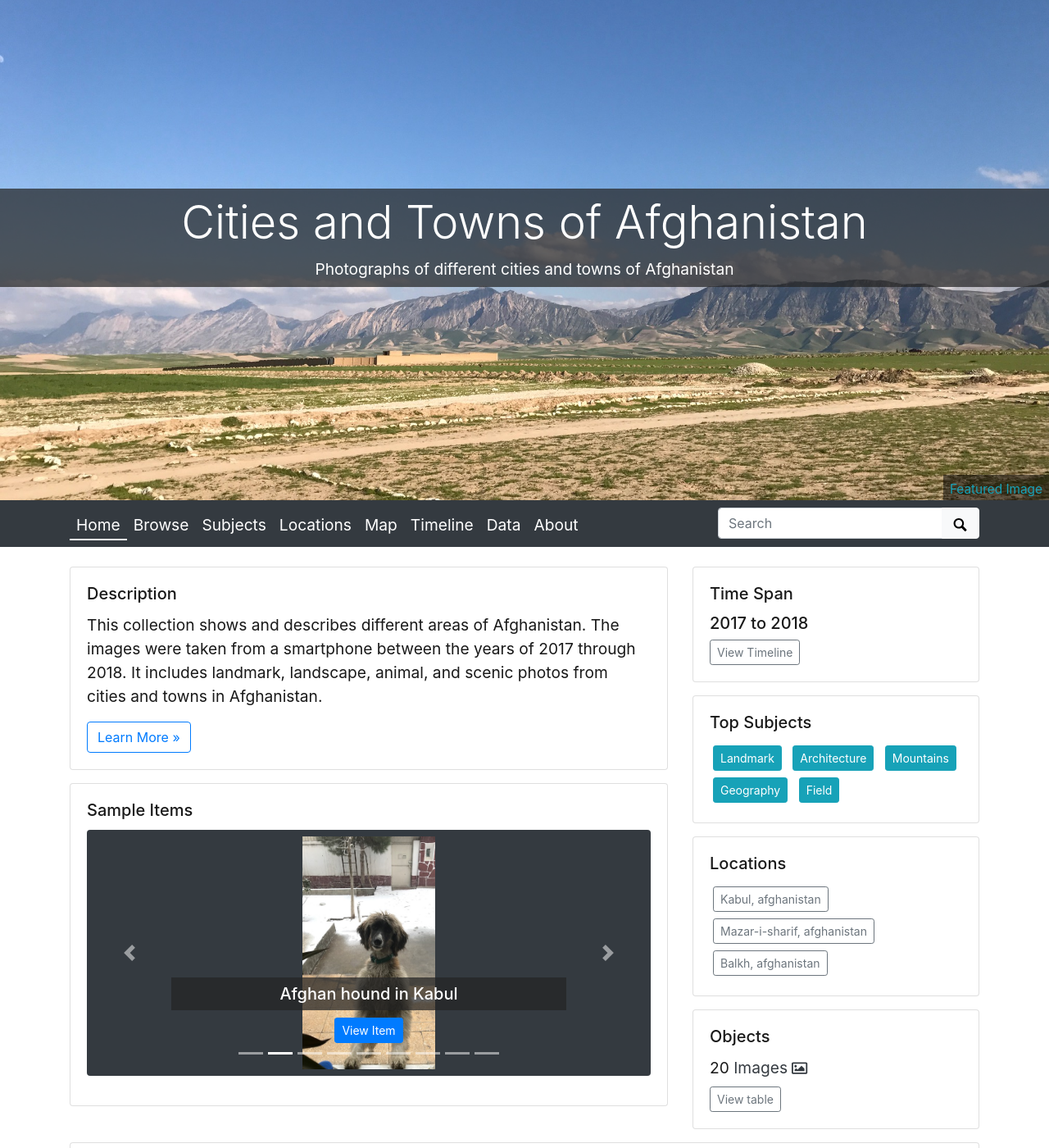
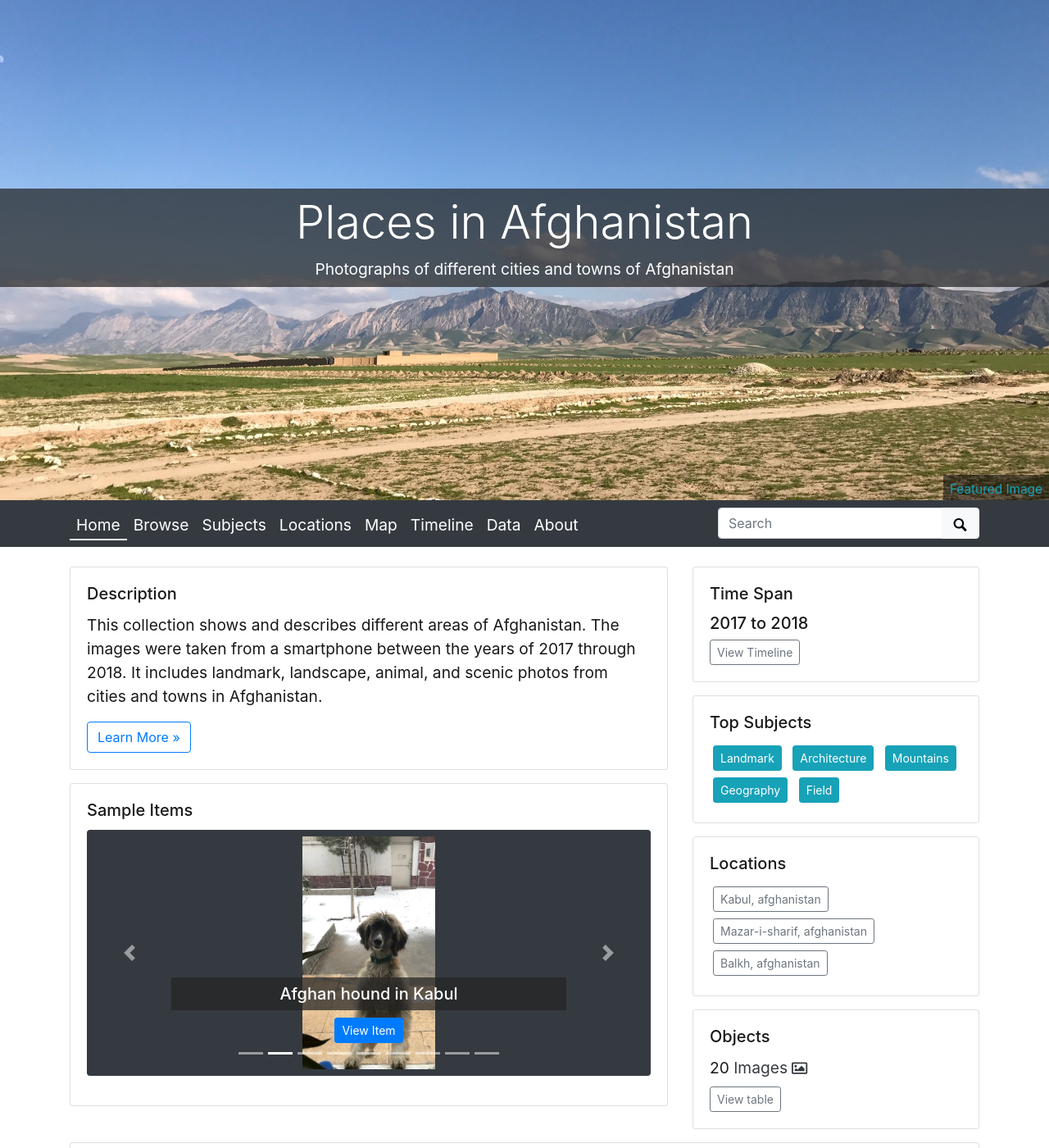
Before and after one commit to aryaftali/Afghan-Cities, a Jekyll site: the page built from index.md, in a window 1280 px wide and 1400 px high. Shown: the whole window at 82% size. Built offline with Jekyll 4.4.1, drawn with Linux system fonts in a browser that asks for light colours; some of the changed text lies outside the part shown.

Commit message:
updates to title

```diff
--- a/_config.yml
+++ b/_config.yml
@@ -12,15 +12,15 @@
 #url: https://aryaftali.github.io
 # baseurl is path to location on the domain if necessary e.g. /digital/hjccc
 # on GitHub Pages it is your github repository's name prefixed with a /
-#baseurl: /Cities-and-Towns-of-Afghanistan
+#baseurl: /Places-in-Afghanistan
 # location of code, the full url to your github repository
-source-code: https://github.com/aryaftali/Cities-and-Towns-of-Afghanistan
+source-code: https://github.com/aryaftali/Places-in-Afghanistan
 
 ##########
 # SITE SETTINGS
 #
 # title of site appears in banner
-title: Cities and Towns of Afghanistan
+title: Places in Afghanistan
 # tagline, a short phrase that will appear throughout the site in the top banner
 tagline: Photographs of different cities and towns of Afghanistan
 # description appears in meta tags and other locations
```
